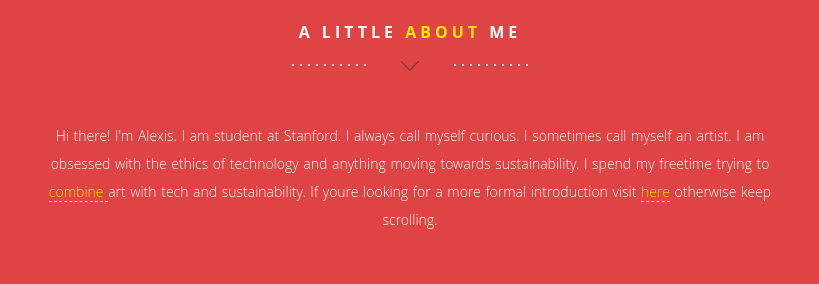
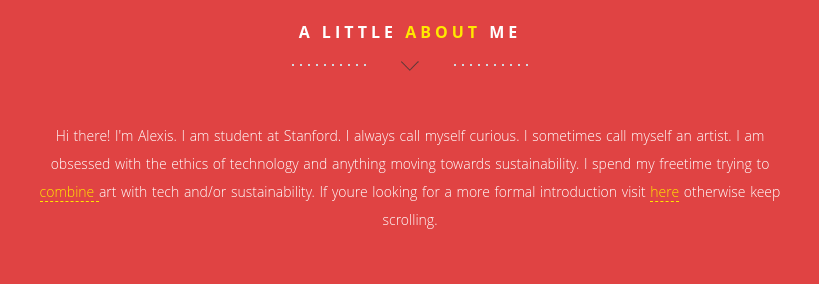
Before and after one commit to alexismack/Portfolio, a plain HTML site: page JohnDoe-gh-pages/index.html in a window 1280 px wide. Shown: the part 940-1224 px from the top of the page, 230-1049 px from the left. Drawn offline with nearby package versions, Linux system fonts and the light colour scheme; some packages are replaced by stand-ins of ours.

Commit message:
Update index.html

```diff
--- a/JohnDoe-gh-pages/index.html
+++ b/JohnDoe-gh-pages/index.html
@@ -106,7 +106,7 @@
               <div class="col-md-8 col-md-offset-2 wp1">
                 <h1 class="arrow">A little <span>about</span> me</h1><!-- Headline -->
 				<!-- about / welcome text -->
-                <p> Hi there! I'm Alexis. I am student at Stanford. I always call myself curious. I sometimes call myself an artist.  I am obsessed with the ethics of technology and anything moving towards sustainability. I spend my freetime trying to <a href = "https://youtu.be/jNLVSdmrnFo"> combine </a> art with tech and sustainability. If youre looking for a more formal introduction visit <span style="color:#FFE800"><a href = "Resume.html">here</a></span> otherwise keep scrolling. </p>
+                <p> Hi there! I'm Alexis. I am student at Stanford. I always call myself curious. I sometimes call myself an artist.  I am obsessed with the ethics of technology and anything moving towards sustainability. I spend my freetime trying to <a href = "https://youtu.be/jNLVSdmrnFo"> combine </a> art with tech and/or sustainability. If youre looking for a more formal introduction visit <span style="color:#FFE800"><a href = "Resume.html">here</a></span> otherwise keep scrolling. </p>
               </div>
             </div>
           </div>
```
